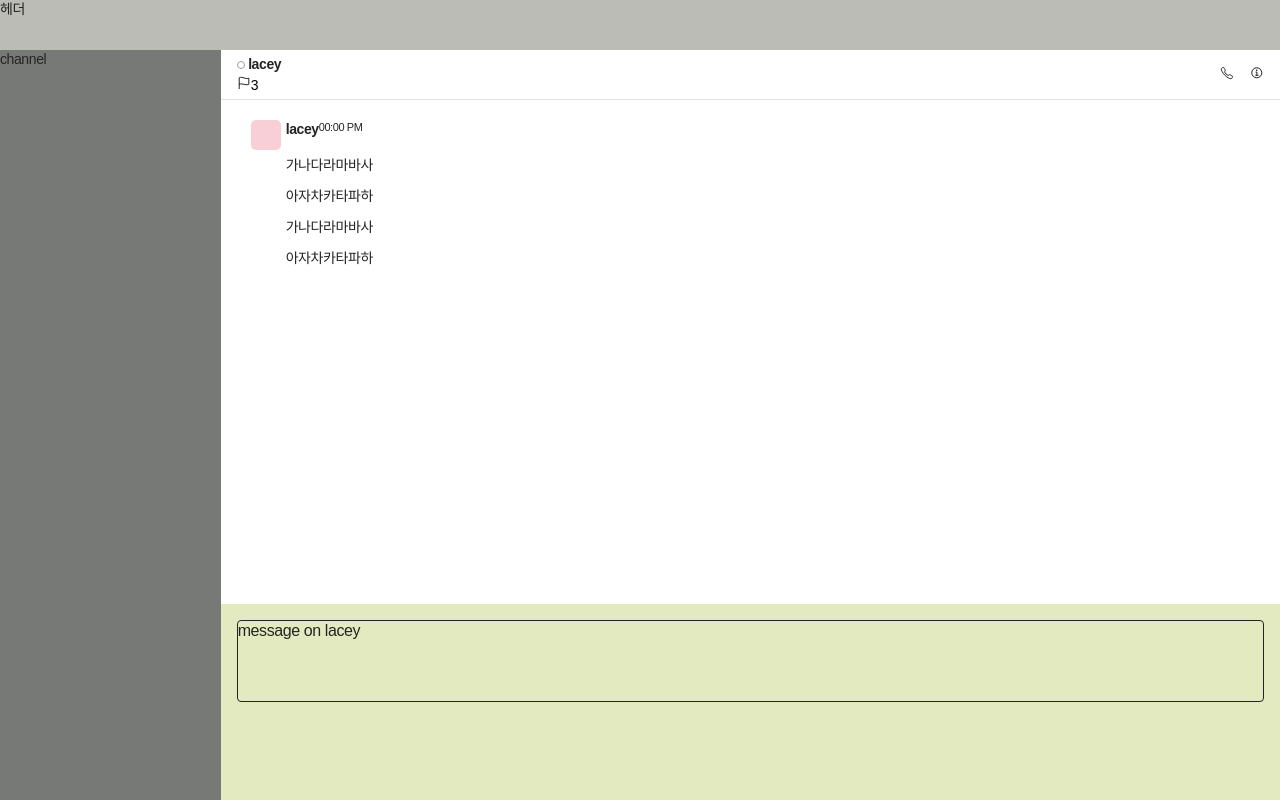
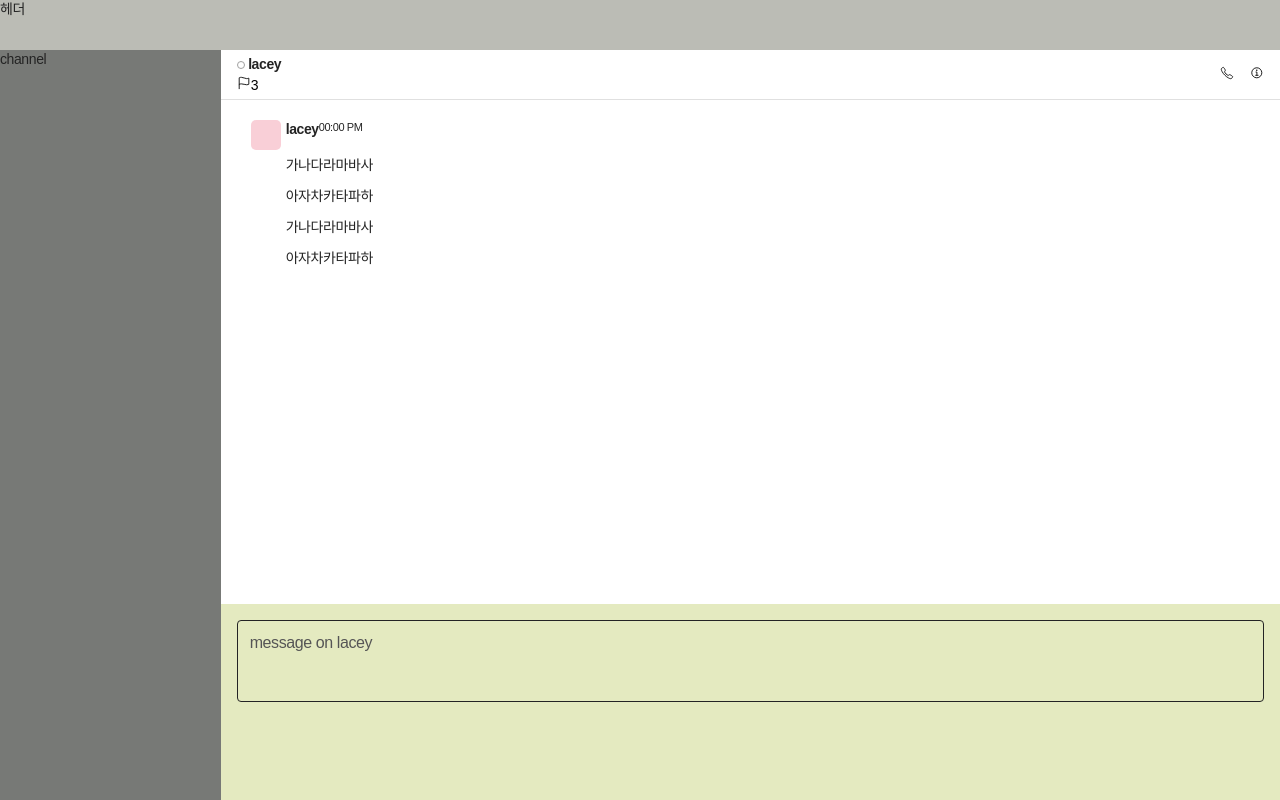
Before and after one commit to hyonni/slack-clone, a website built with webpack: page src/index.html in a window 1280 px wide. Built offline with nearby package versions, Linux system fonts and the light colour scheme; a web font is replaced by a local one.

Commit message:
placeholder css 수정

```diff
--- a/src/index.html
+++ b/src/index.html
@@ -73,7 +73,7 @@
         </section>
         <section class="message-input">
             <div class="editor-wrap">
-                <div contenteditable="true" class="texteditor" data-placeholder="" placeholder="">
+                <div contenteditable="true" class="texteditor" data-placeholder="">
 
                 </div>
                 <div class="toolbar">
--- a/src/js/editor.js
+++ b/src/js/editor.js
@@ -1,7 +1,6 @@
 function created(){
     let chanel_name = document.querySelector('.sand-message-name h2').textContent;
     let input_editor = document.querySelector('.texteditor');
-    input_editor.innerText = "message "+ chanel_name;
     input_editor.dataset.placeholder = "message " + chanel_name;
 }
 created();
--- a/src/scss/editor.scss
+++ b/src/scss/editor.scss
@@ -9,7 +9,12 @@
             overflow-y: scroll;
             outline: none;
             font-size: 16px;
+            padding:12px;
             &[contenteditable=true]:empty:before {
+                content: attr(data-placeholder);
+                color: #555;
+            }
+            &[data-placeholder]:not(:focus):not([data-div-placeholder-content]):before {
                 content: attr(data-placeholder);
                 color: #555;
             }
```
